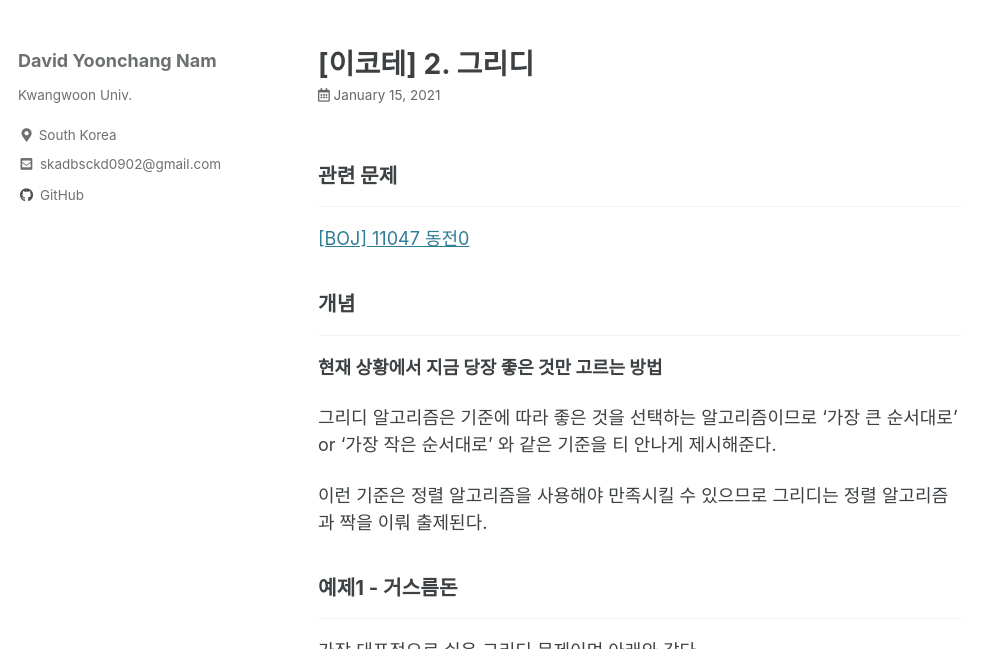
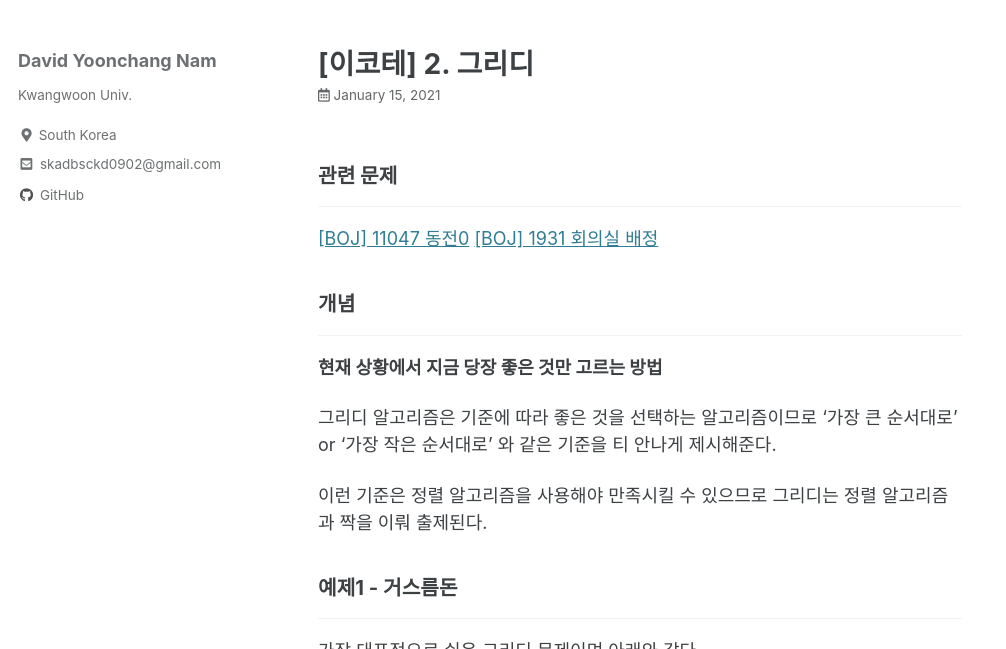
Before and after one commit to Akgop/Akgop.github.io, a Jekyll site: the page built from _posts/2021-01-15-thisiscote_2.md, in a window 1280 px wide and 900 px high, cut to the strip 251-900 px from the top of the window. Shown: the whole strip, without its empty margins (0-1006 px from the left). Built offline with Jekyll 4.4.1, drawn with Linux system fonts in a browser that asks for light colours; cached includes are drawn as plain includes.

Commit message:
Added BOJ 1931

```diff
--- a/_posts/2021-01-15-thisiscote_2.md
+++ b/_posts/2021-01-15-thisiscote_2.md
@@ -11,7 +11,7 @@ tags:
 ---
 
 [[BOJ] 11047 동전0](http://akgop.github.io/boj/BOJ11047/)
-
+[[BOJ] 1931 회의실 배정](http://akgop.github.io/boj/BOJ1931/)
 
 ### 개념
 
```
